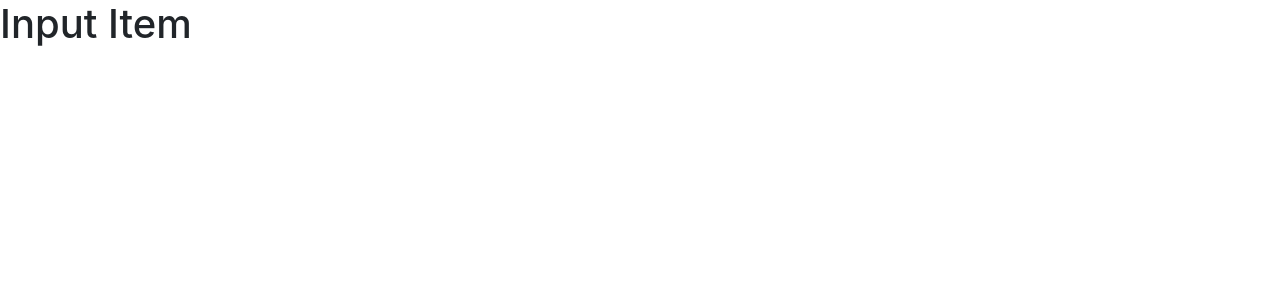
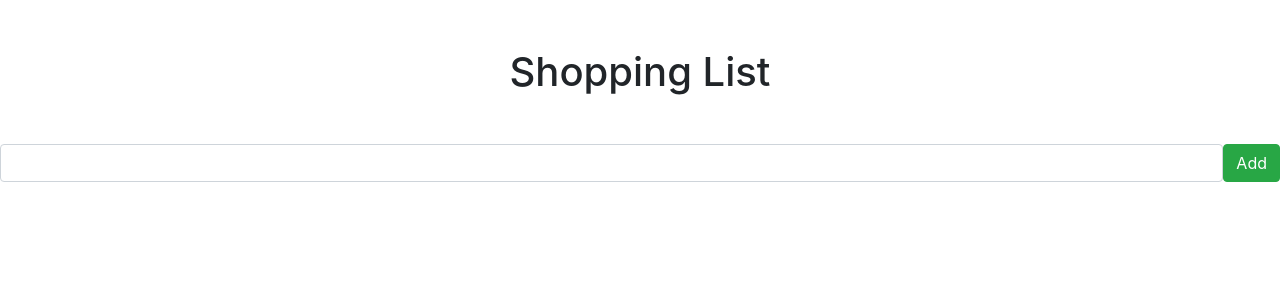
Before and after one commit to Geo-Bit/next-aisle, a React (Create React App) app in the folder client/: page / in a window 1280 px wide. Shown: the top 300 px of the page. Built offline with nearby package versions, Linux system fonts and the light colour scheme.

Commit message:
initial InputItem component

```diff
--- a/client/src/components/InputItem.js
+++ b/client/src/components/InputItem.js
@@ -1,9 +1,15 @@
-import React from "react";
+import React, {Fragment} from "react";
 
 const InputItem = () => {
     return(
-        <h1>Input Item</h1>
-    )
-}
+        <Fragment>
+            <h1 className="text-center mt-5">Shopping List</h1>
+            <form className="d-flex mt-5">
+                <input type="text" className="form-control" />
+                <button className="btn btn-success">Add</button>
+            </form>
+        </Fragment>
+    );
+};
 
 export default InputItem;
```
